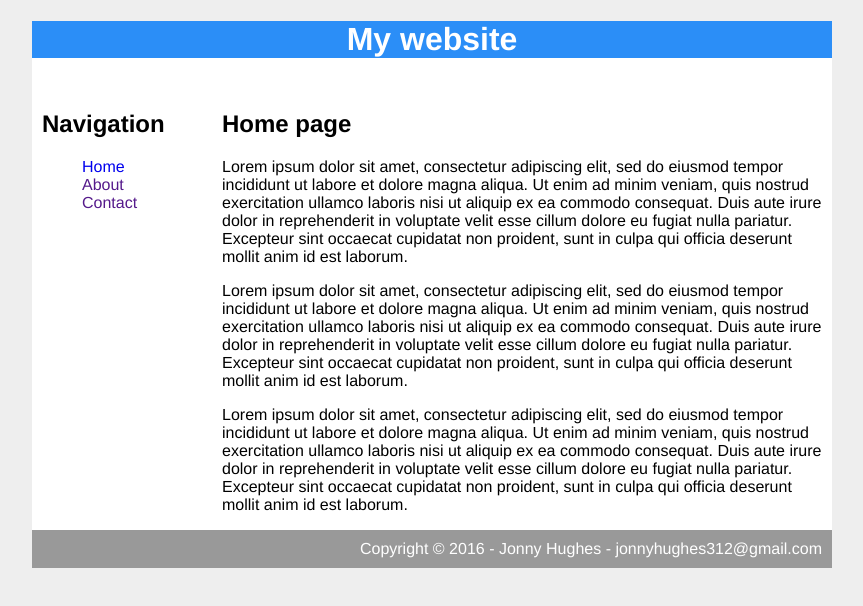
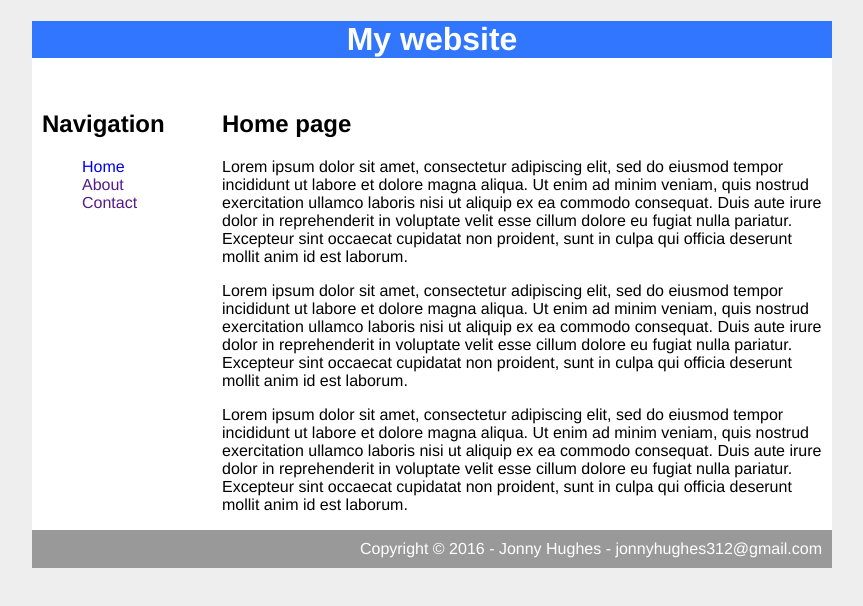
Before and after one commit to JohnH-312/JohnH-312.github.io, a plain HTML site: page index.html in a window 1280 px wide. Shown: the whole page, without its empty margins (208-1071 px from the left). Drawn offline with Linux system fonts and the light colour scheme.

Commit message:
Update index.html

```diff
--- a/index.html
+++ b/index.html
@@ -18,7 +18,7 @@
   }
 
   #header {
-	background-color: #2B8EF7;
+	background-color: #3176FF;
 	color: white;
 	text-align: center;
   }
```
